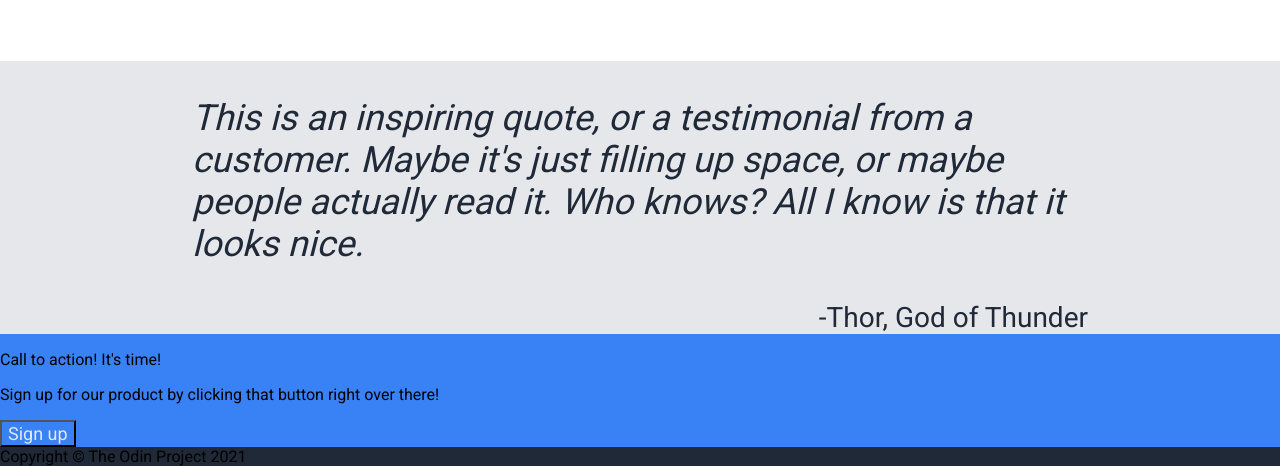
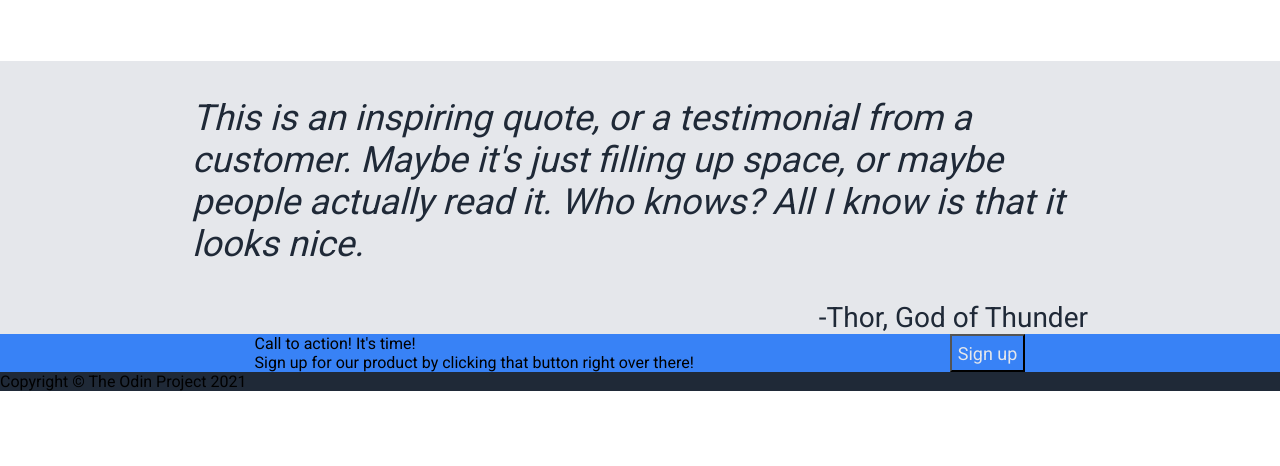
Before and after one commit to fnaji-dev/landing-page, a plain HTML site: page index.html in a window 1280 px wide. Shown: the part 1067-1533 px from the top of the page. After the commit the page ends 1458 px from the top, so only its background shows below. Drawn offline with Linux system fonts and the light colour scheme.

Commit message:
Organize bottom elements
Set bot display to flex
Set bot-text display to flex: column
Change bot-text elements to div to eliminate margin

```diff
--- a/index.html
+++ b/index.html
@@ -66,10 +66,10 @@
 
       <div class="bot">
         <div class="bot-text">
-            <p>Call to action! It's time!</p>
-            <p>Sign up for our product by clicking that button right
+            <div>Call to action! It's time!</div>
+            <div>Sign up for our product by clicking that button right
                 over there!
-            </p>
+            </div>
         </div>
         <button>Sign up</button>
       </div>
--- a/styles.css
+++ b/styles.css
@@ -139,3 +139,14 @@ header {
     color: #1F2937;
     text-align: right;
 }
+
+.bot {
+    display: flex;
+    justify-content: center;
+    gap: 256px;
+}
+
+.bot-text {
+    display: flex;
+    flex-direction: column;
+}
```
